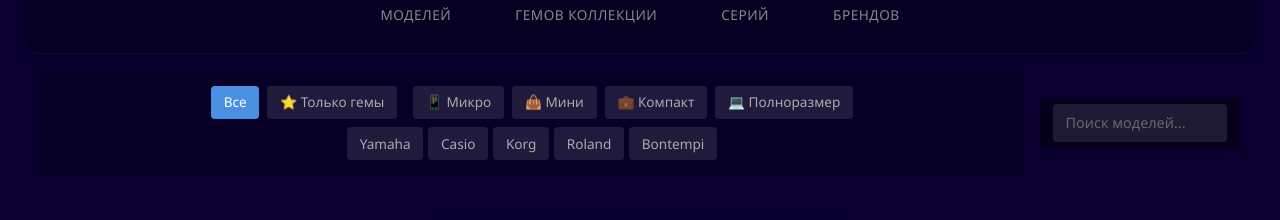
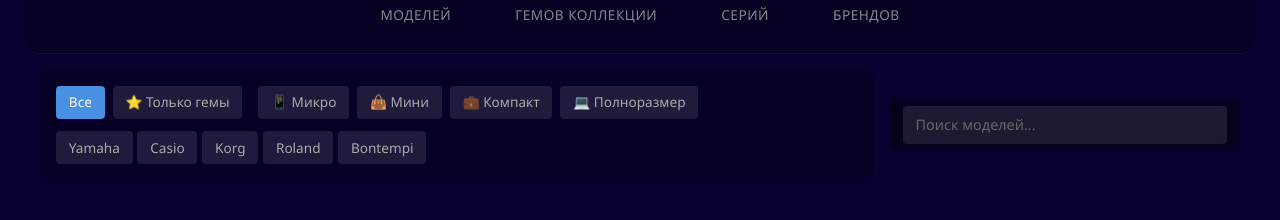
Before and after one commit to imalexjesus/SynthezOPEDIA, a SvelteKit app: page / in a window 1280 px wide. Shown: the part 254-474 px from the top of the page. Built offline with nearby package versions, Linux system fonts and the light colour scheme.

Commit message:
Fix photo-tool page and apply CSS styles

```diff
--- a/src/routes/+page.svelte
+++ b/src/routes/+page.svelte
@@ -138,14 +138,11 @@
   }
   .filters-search-row :global(.filter-panel) {
     flex: 1;
-    display: flex;
-    flex-wrap: wrap;
-    gap: 0.5rem;
-    align-items: center;
+    align-items: flex-start;
   }
   .search-box {
     flex-shrink: 0;
-    width: 200px;
+    width: 350px;
     background-color: #06001c;
     padding: 0.4rem 0.8rem;
     border-radius: 4px;
--- a/src/routes/photo-tool/+page.svelte
+++ b/src/routes/photo-tool/+page.svelte
@@ -16,13 +16,13 @@
         .header {
             display: flex;
             justify-content: space-between;
-            align-items: center;
+            align-items: flex-start;
             margin-bottom: 20px;
             padding-bottom: 15px;
             border-bottom: 1px solid rgba(255,255,255,0.1);
         }
         h1 { color: #00d9ff; margin: 0; }
-        .controls { display: flex; gap: 10px; }
+        .controls { display: flex; gap: 10px; flex-wrap: wrap; }
         button {
             padding: 10px 20px;
             border: none;
@@ -35,7 +35,7 @@
         .btn-primary:hover { background: #00b8d9; }
         .btn-secondary { background: #444; color: #fff; }
         .btn-secondary:hover { background: #555; }
-        .search { padding: 10px; border-radius: 6px; border: 1px solid #333; background: #16213e; color: #fff; width: 300px; }
+        .search { padding: 10px; border-radius: 6px; border: 1px solid #333; background: #16213e; color: #fff; width: 350px; }
         .main-grid { display: grid; grid-template-columns: 1fr 350px; gap: 20px; }
         table { width: 100%; border-collapse: collapse; background: #16213e; border-radius: 8px; overflow: hidden; }
         th, td { padding: 10px; text-align: left; border-bottom: 1px solid #333; }
@@ -53,9 +53,9 @@
         <h1>🖼️ Photo Override Tool</h1>
         <div class="controls">
             <input type="text" id="search" class="search" placeholder="Search models...">
-            <button class="btn-secondary" onclick="filterIssues()">Show Issues</button>
-            <button class="btn-secondary" onclick="showAll()">Show All</button>
-            <button class="btn-primary" onclick="exportOverrides()" id="exportBtn" disabled>Export</button>
+            <button class="btn-secondary" id="filterBtn">Show Issues</button>
+            <button class="btn-secondary" id="showAllBtn">Show All</button>
+            <button class="btn-primary" id="exportBtn" disabled>Export</button>
         </div>
     </div>
 
@@ -78,7 +78,7 @@
         </div>
         <div class="sidebar">
             <h3>Quick Search</h3>
-            <input type="text" id="imageSearch" class="input-small" placeholder="Search images..." onkeyup="searchImages(this.value)">
+            <input type="text" id="imageSearch" class="input-small" placeholder="Search images...">
             <div id="imageResults" style="max-height: 200px; overflow-y: auto; margin-top: 10px;"></div>
         </div>
     </div>
@@ -132,13 +132,18 @@
                         <td>${s.brand}</td>
                         <td><code>${s.id}</code></td>
                         <td><span class="badge ${status.class}">${status.label}</span></td>
-                        <td><button onclick="editOverride('${s.id}')">Edit</button></td>
+                        <td><button class="btn-secondary edit-btn" data-id="${s.id}">Edit</button></td>
                     </tr>
                 `;
             }).join('');
 
             document.getElementById('stats').textContent = `${synths.length} models | ${Object.keys(overrides).length} overrides`;
             document.getElementById('exportBtn').disabled = Object.keys(overrides).length === 0;
+
+            // Attach event listeners to edit buttons
+            document.querySelectorAll('.edit-btn').forEach(btn => {
+                btn.addEventListener('click', () => editOverride(btn.dataset.id));
+            });
         }
 
         function editOverride(id) {
@@ -165,7 +170,7 @@
                         <td>${s.brand}</td>
                         <td><code>${s.id}</code></td>
                         <td>Issue</td>
-                        <td><button onclick="editOverride('${s.id}')">Fix</button></td>
+                        <td><button class="btn-secondary" onclick="editOverride('${s.id}')">Fix</button></td>
                     </tr>
                 `;
             }).join('');
@@ -201,7 +206,13 @@
             a.click();
         }
 
+        // Event listeners
         document.getElementById('search').addEventListener('input', renderTable);
+        document.getElementById('filterBtn').addEventListener('click', filterIssues);
+        document.getElementById('showAllBtn').addEventListener('click', showAll);
+        document.getElementById('exportBtn').addEventListener('click', exportOverrides);
+        document.getElementById('imageSearch').addEventListener('keyup', (e) => searchImages(e.target.value));
+
         loadData();
     </script>
 </body>
```
